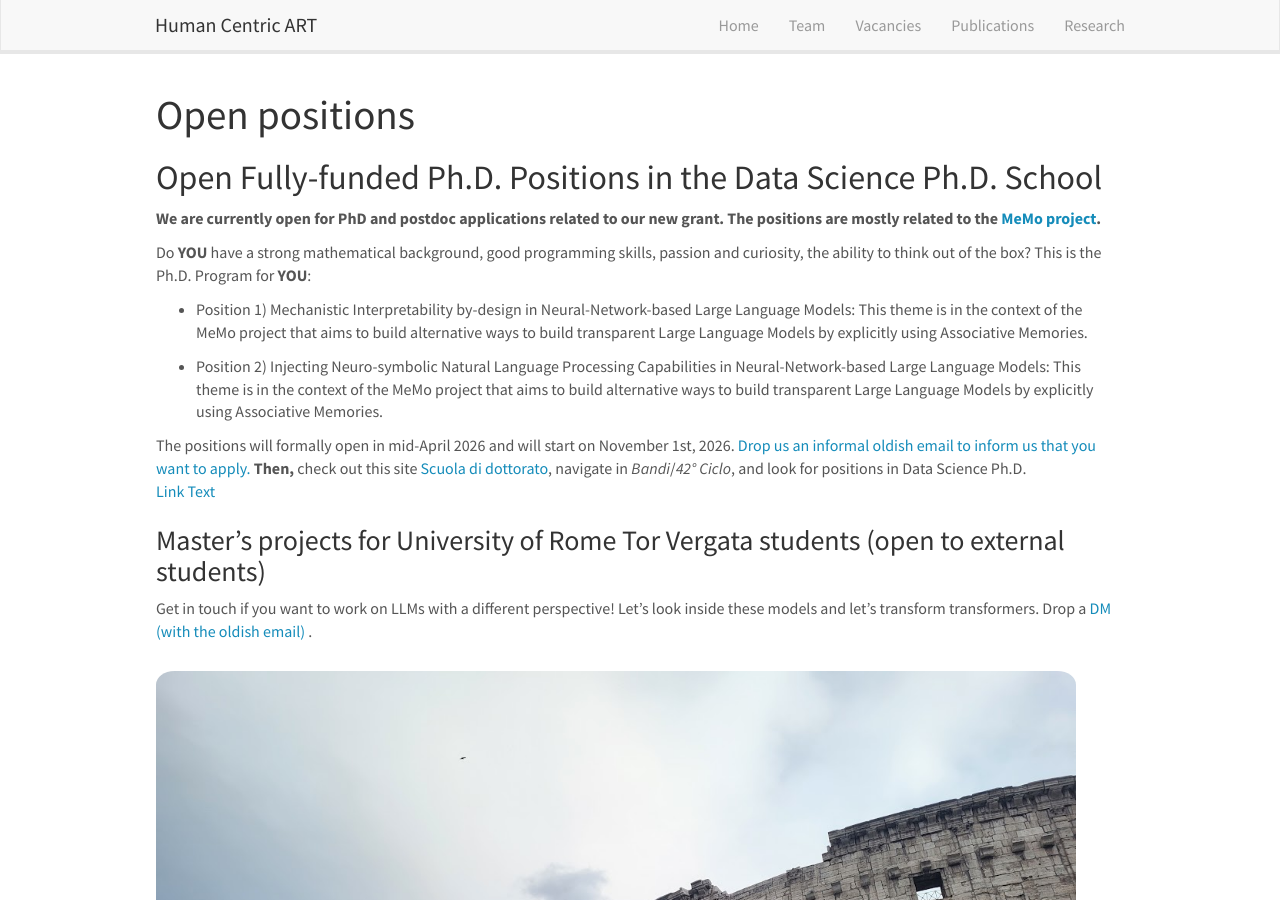
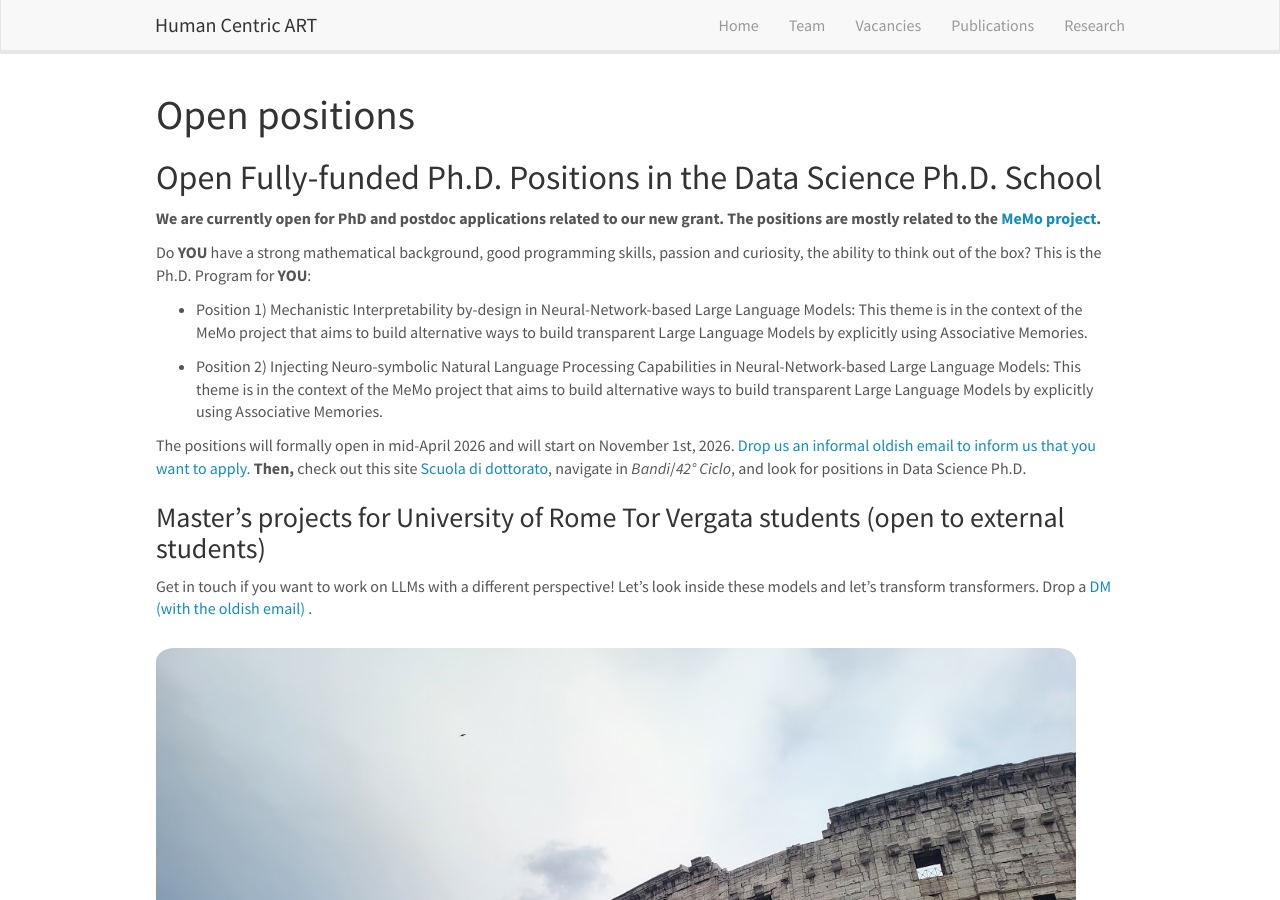
Before and after one commit to humancentricart/humancentricart.github.io, a Jekyll site: the page built from _pages/openings.md, in a window 1280 px wide and 900 px high. Built offline with Jekyll 4.4.1, drawn with Linux system fonts in a browser that asks for light colours; nearby versions of some CDN libraries.

Commit message:
Update openings.md

```diff
--- a/_pages/openings.md
+++ b/_pages/openings.md
@@ -19,7 +19,6 @@ Do **YOU** have a strong mathematical background, good programming skills, passi
 - Position 2) Injecting Neuro-symbolic Natural Language Processing Capabilities in Neural-Network-based Large Language Models: This theme is in the context of the MeMo project that aims to build alternative ways to build transparent Large Language Models by explicitly using Associative Memories.
 
 The positions will formally open in mid-April 2026 and will start on November 1st, 2026. [Drop us an informal oldish email to inform us that you want to apply.](mailto:fabio.massimo.zanzotto@uniroma2.it?subject=[MeMo]%20PhdApplication) **Then,** check out this site [Scuola di dottorato](https://dottorati.uniroma2.it/), navigate in *Bandi*/*42° Ciclo*, and look for positions in Data Science Ph.D.
-[Link Text](mailto:email@domain.com?subject=Your%20Subject&body=Body%20text)
 
 ### Master's projects for University of Rome Tor Vergata students (open to external students)
 
```
